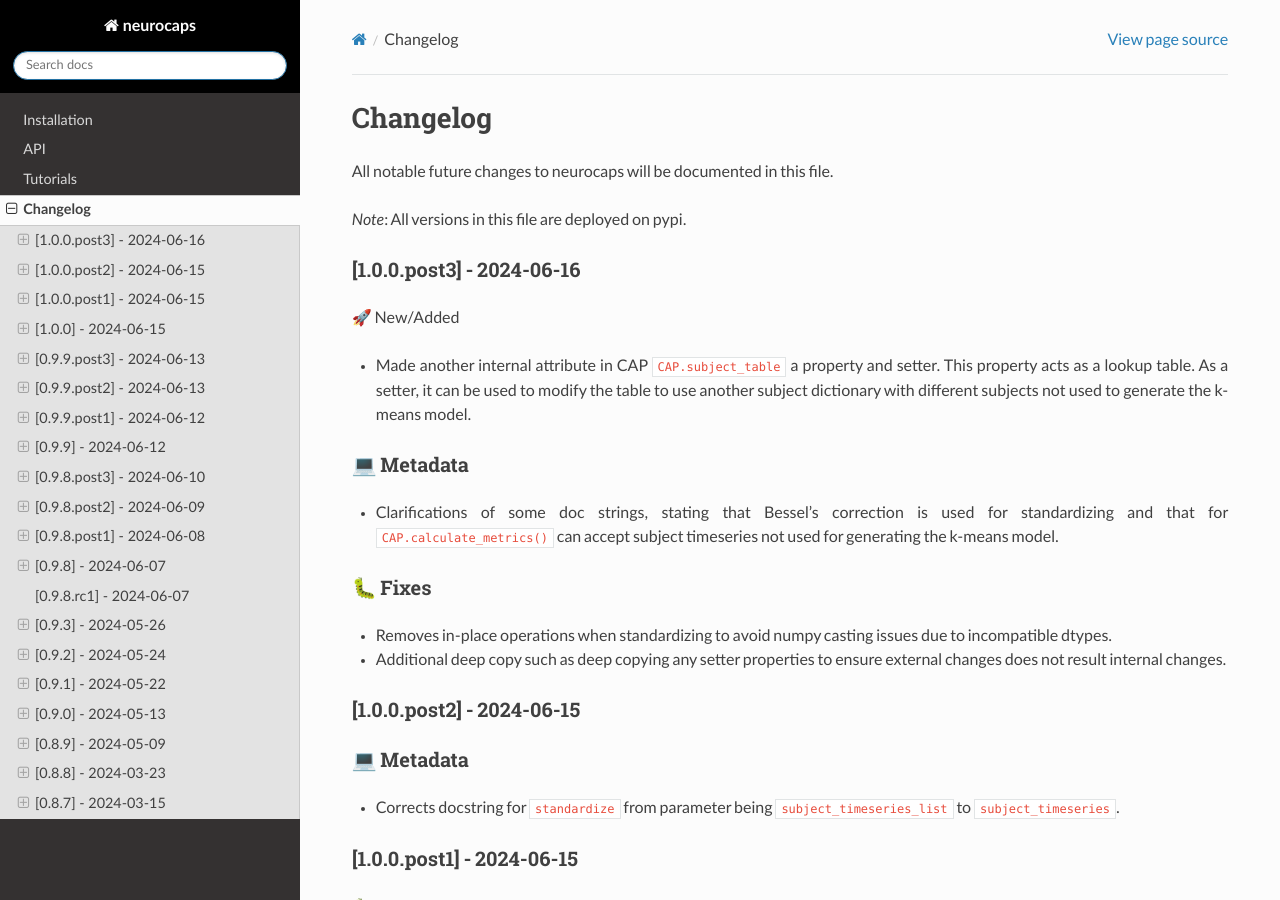
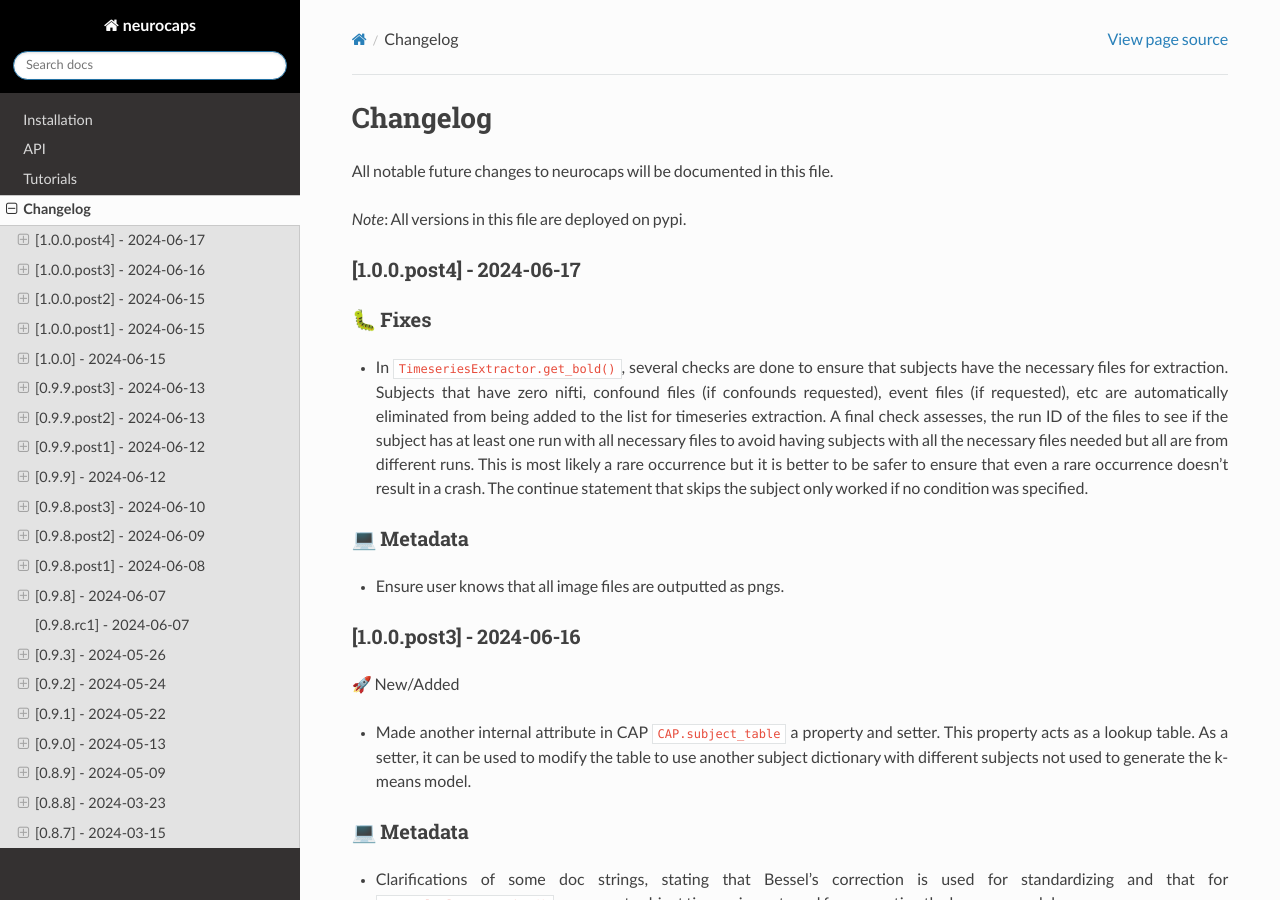
Before and after one commit to donishadsmith/neurocaps, a Sphinx documentation site: the page built from docs/changelog.rst, in a window 1280 px wide and 900 px high. Built offline with Sphinx 7.4.7 and the Read the Docs theme 2.0.0, drawn with Linux system fonts in a browser that asks for light colours.

Commit message:
move continue and update string
update conf

update log

aesthetics

links

```diff
--- a/CHANGELOG.md
+++ b/CHANGELOG.md
@@ -3,6 +3,19 @@
 All notable future changes to neurocaps will be documented in this file.
 
 *Note*: All versions in this file are deployed on pypi.
+## [1.0.0.post4] - 2024-06-17
+### 🐛 Fixes
+- In ``TimeseriesExtractor.get_bold()``, several checks are done to ensure that subjects have the necessary files for
+extraction. Subjects that have zero nifti, confound files (if confounds requested), event files (if requested), etc
+are automatically eliminated from being added to the list for timeseries extraction. A final check assesses, the run
+ID of the files to see if the subject has at least one run with all necessary files to avoid having subjects with all
+the necessary files needed but all are from different runs. This is most likely a rare occurrence but it is better to be
+safer to ensure that even a rare occurrence doesn't result in a crash. The continue statement that skips the subject
+only worked if no condition was specified.
+
+### 💻 Metadata
+- Ensure user knows that all image files are outputted as pngs.
+
 ## [1.0.0.post3] - 2024-06-16
 🚀 New/Added
 - Made another internal attribute in CAP ``CAP.subject_table`` a property and setter. This property acts as a lookup
--- a/docs/conf.py
+++ b/docs/conf.py
@@ -21,7 +21,7 @@
 author = 'Donisha Smith'
 
 # The full version, including alpha/beta/rc tags
-release = '1.0.0.post3'
+release = '1.0.0.post4'
 
 # -- General configuration ---------------------------------------------------
 
--- a/docs/introduction.rst
+++ b/docs/introduction.rst
@@ -1,7 +1,7 @@
 **neurocaps**
 =============
 .. image:: https://img.shields.io/badge/DOI-10.5281%2Fzenodo.11642615-blue
-   :target: https://doi.org/10.5281/zenodo.11878708
+   :target: https://doi.org/10.5281/zenodo.11908533
    :alt: DOI
 
 .. image:: https://github.com/donishadsmith/neurocaps/actions/workflows/testing.yaml/badge.svg
--- a/pyproject.toml
+++ b/pyproject.toml
@@ -4,7 +4,7 @@
 
 [project]
 name = "neurocaps"
-version = "1.0.0.post3"
+version = "1.0.0.post4"
 license = {text = "MIT License"}
 authors = [{name = "Donisha Smith", email = "donishasmith@outlook.com"}]
 description = "Co-activation Patterns (CAPs) Python package"
```
Also changed, not shown: README.md (+1 -1 lines), 2 other files.
